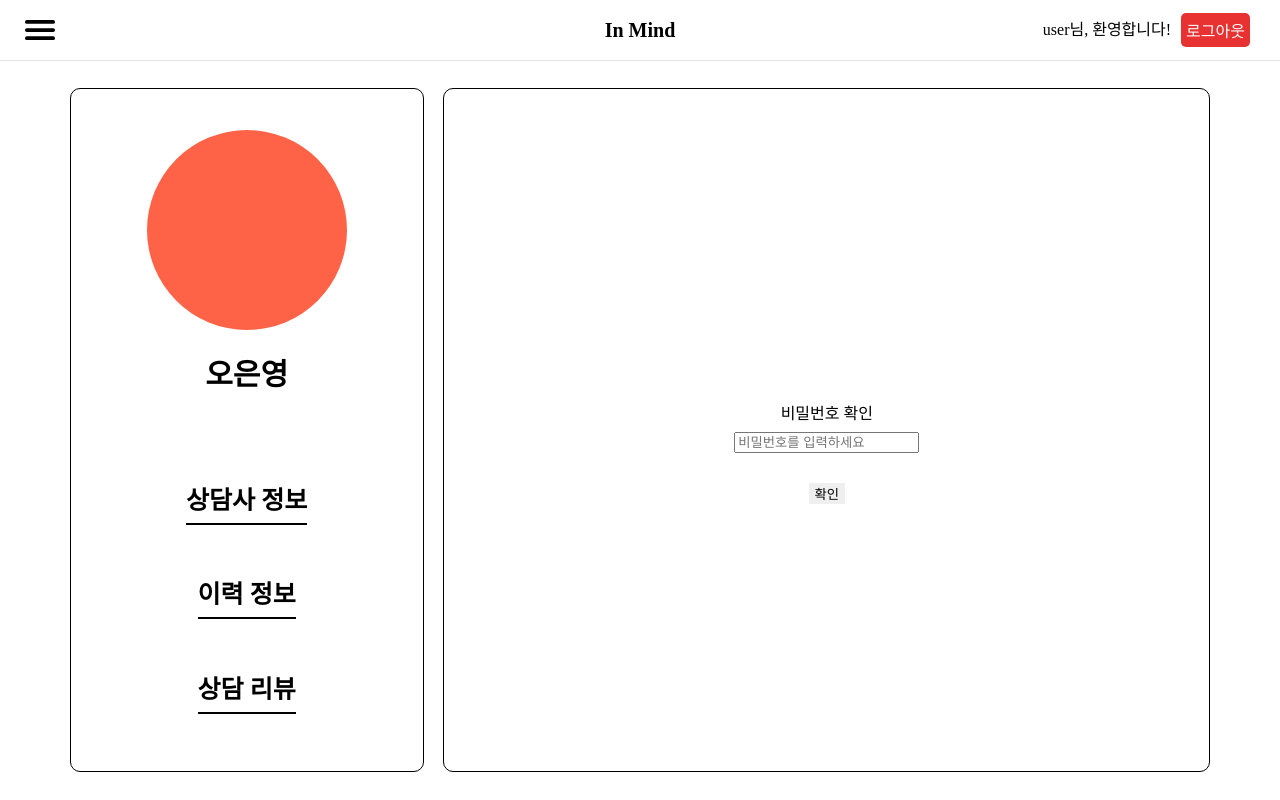
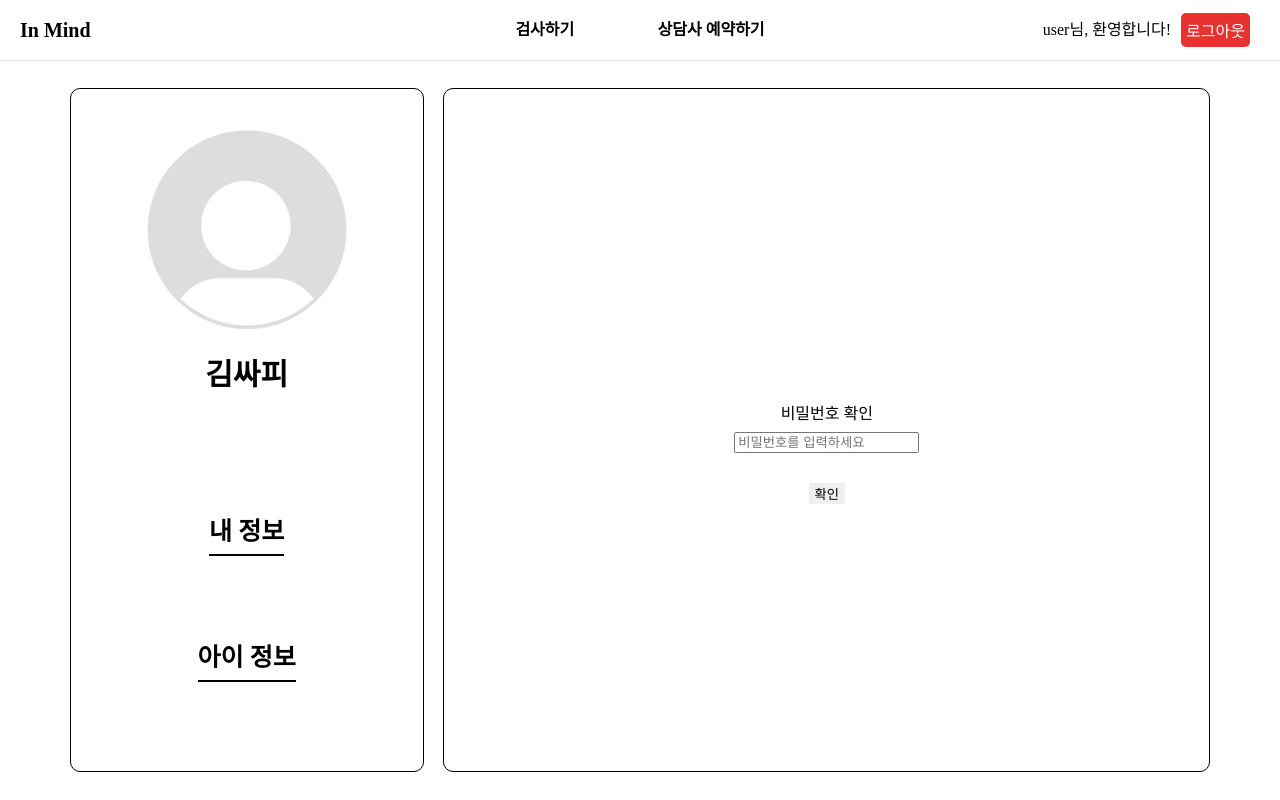
Before and after one commit to ukal5006/In-Mind, a React (Create React App) app in the folder FE/: page /user/mypage/childInfo in a window 1280 px wide. Built offline with nearby package versions, Linux system fonts and the light colour scheme.

Commit message:
feat : 검사하기 페이지, 상담사 예약 페이지 추가

```diff
--- a/FE/src/components/Nav.tsx
+++ b/FE/src/components/Nav.tsx
@@ -1,64 +1,46 @@
-import React, { useState } from 'react';
 import styled from 'styled-components';
 import Container from './Container';
 import SmallLogo from './SmallLogo';
 import { Link, useNavigate } from 'react-router-dom';
 import { colors } from '../theme/colors';
-import { IoMenu } from 'react-icons/io5';
 import Btn from './Btn';
+import Wrapper from './Wrapper';
 
 const NavContainer = styled(Container)`
     width: 100vw;
+    min-width: 700px;
     height: 80px;
-    min-width: 700px;
     justify-content: space-between;
     padding: 0px 10px;
     box-sizing: border-box;
     box-shadow: 0 0 0 1px #e3e5e8, 0 1px 2px 0 rgba(0, 0, 0, 0.04);
 `;
 
-const Menu = styled.div`
+const LogoWrapper = styled(Wrapper)`
     width: 33%;
-    height: 40px;
-    display: flex;
-    align-items: center;
-    font-size: 40px;
-    padding-left: 10px;
-    box-sizing: border-box;
-    cursor: pointer; /* 클릭 가능하게 표시 */
+    justify-content: flex-start;
 `;
 
-const DropdownMenu = styled.div`
-    position: absolute;
-    top: 80px; /* 네비게이션 아래에 위치 */
-    background-color: ${colors.white};
-    border: 1px solid ${colors.gray};
-    box-shadow: 0 4px 4px -4px black;
-    z-index: 1; /* 다른 요소 위에 표시 */
+const MenuContainer = styled(Container)`
+    width: 33%;
+    justify-content: space-evenly;
 `;
 
 const MenuItem = styled(Link)`
-    display: block;
-    padding: 10px;
-    text-decoration: none;
-    color: ${colors.black};
-
+    font-size: 16px;
+    font-weight: 700;
     &:hover {
-        background-color: ${colors.lightGray};
+        border-bottom: 2px solid black;
     }
 `;
 
-const UserInfoContainer = styled.div`
+const UserInfoContainer = styled(Container)`
     width: 33%;
     height: 40px;
-    display: flex;
-    align-items: center;
-    justify-content: end;
     padding-right: 20px;
     box-sizing: border-box;
+    justify-content: flex-end;
 `;
-
-const UserInfoWrapper = styled(Link)``;
 
 const LogoutBtn = styled(Btn)`
     margin-left: 10px;
@@ -70,29 +52,20 @@
 
 function Nav() {
     const navigate = useNavigate();
-    const [menuOpen, setMenuOpen] = useState(false); // 메뉴 열림 상태
-
-    const toggleMenu = () => {
-        setMenuOpen(!menuOpen); // 메뉴 상태 토글
-    };
 
     return (
         <NavContainer>
-            <Menu onClick={toggleMenu}>
-                <IoMenu />
-            </Menu>
-            <SmallLogo />
+            <LogoWrapper>
+                <SmallLogo />
+            </LogoWrapper>
+            <MenuContainer>
+                <MenuItem to="test">검사하기</MenuItem>
+                <MenuItem to="counselorSearch"> 상담사 예약하기</MenuItem>
+            </MenuContainer>
             <UserInfoContainer>
-                <UserInfoWrapper to="mypage">user님, 환영합니다!</UserInfoWrapper>
+                <Link to="mypage">user님, 환영합니다!</Link>
                 <LogoutBtn onClick={() => navigate('/')}>로그아웃</LogoutBtn>
             </UserInfoContainer>
-            {menuOpen && (
-                <DropdownMenu>
-                    <MenuItem to="/item1">메뉴 아이템 1</MenuItem>
-                    <MenuItem to="/item2">메뉴 아이템 2</MenuItem>
-                    <MenuItem to="/item3">메뉴 아이템 3</MenuItem>
-                </DropdownMenu>
-            )}
         </NavContainer>
     );
 }
--- a/FE/src/pages/CounselorMain/CounselorContainer.tsx
+++ b/FE/src/pages/CounselorMain/CounselorContainer.tsx
@@ -4,7 +4,7 @@
 const CounselorContainer = styled(Container)`
     flex-direction: column;
     width: 100vw;
-    min-width: 750px;
+    min-width: 700px;
     justify-content: start;
     box-sizing: border-box;
 `;
--- a/FE/src/pages/UserMain/UserContainer.tsx
+++ b/FE/src/pages/UserMain/UserContainer.tsx
@@ -5,7 +5,7 @@
     flex-direction: column;
     width: 100vw;
     height: 100vh;
-    min-width: 750px;
+    min-width: 700px;
     justify-content: start;
     box-sizing: border-box;
 `;
--- a/FE/src/testData/userInfo.ts
+++ b/FE/src/testData/userInfo.ts
@@ -1,21 +1,21 @@
-// const userInfo = {
-//   name: '홍길동',
-//   email: 'user@naver.com',
-//   phone: '010-1234-5678',
-//   nickName: '삼성맨',
-//   created_at: '2024.08.01',
-//   updated_at: '2024.08.01',
-//   role: 'user',
-// };
-
 const userInfo = {
-    name: '오은영',
-    email: 'counselor@naver.com',
+    name: '홍길동',
+    email: 'user@naver.com',
     phone: '010-1234-5678',
     nickName: '삼성맨',
     created_at: '2024.08.01',
     updated_at: '2024.08.01',
-    role: 'counselor',
+    role: 'user',
 };
 
+// const userInfo = {
+//     name: '오은영',
+//     email: 'counselor@naver.com',
+//     phone: '010-1234-5678',
+//     nickName: '삼성맨',
+//     created_at: '2024.08.01',
+//     updated_at: '2024.08.01',
+//     role: 'counselor',
+// };
+
 export default userInfo;
```
Also changed, not shown: FE/src/router.tsx (+10 -2 lines).
